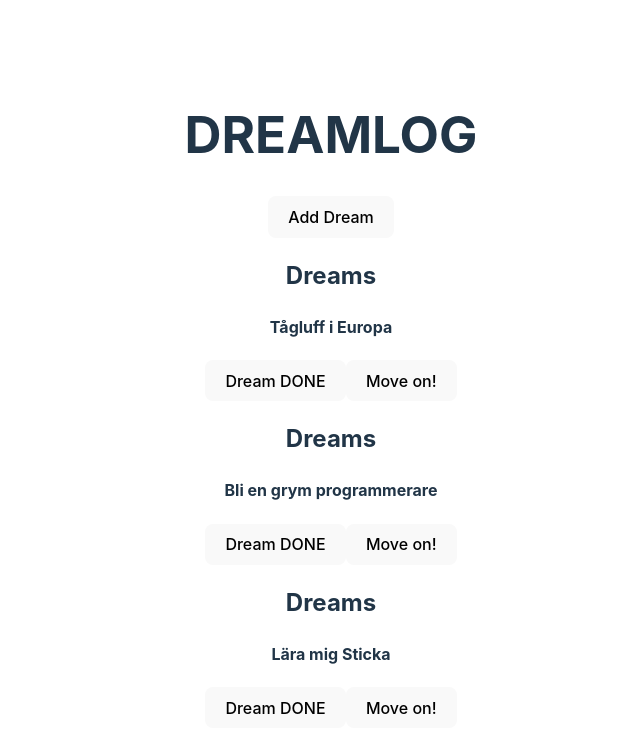
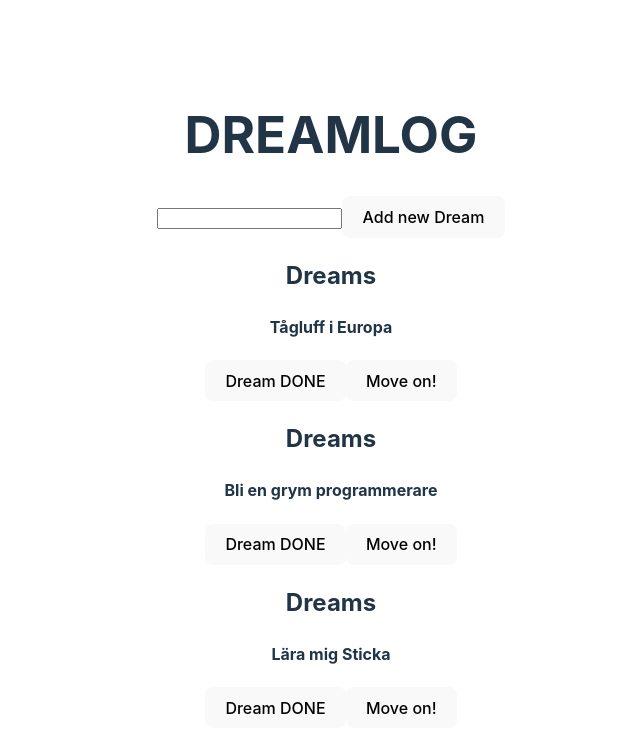
Before and after one commit to billiswruce/dreamlog, a React (Vite) app: page / in a window 1280 px wide. Shown: the top 752 px of the page, without its empty margins (309-949 px from the left). Built offline with nearby package versions, Linux system fonts and the light colour scheme.

Commit message:
Fixed input and button to third component

```diff
--- a/src/components/AddDream.tsx
+++ b/src/components/AddDream.tsx
@@ -0,0 +1,23 @@
+import { ChangeEvent, useState } from "react";
+
+interface IAddDreamProps {
+  addDream: (theNewDream: string) => void;
+}
+export const AddDream = (props: IAddDreamProps) => {
+  const [newDream, setNewDream] = useState("");
+
+  const handleClick = () => {
+    props.addDream(newDream);
+  };
+
+  const handleChange = (e: ChangeEvent<HTMLInputElement>) => {
+    setNewDream(e.target.value);
+  };
+
+  return (
+    <>
+      <input type="text" value={newDream} onChange={handleChange} />
+      <button onClick={handleClick}>Add new Dream</button>
+    </>
+  );
+};
--- a/src/components/DreamApp.tsx
+++ b/src/components/DreamApp.tsx
@@ -1,6 +1,7 @@
 import { useState } from "react";
 import { ShowDream } from "./ShowDream";
 import { Dream } from "../models/Dream";
+import { AddDream } from "./AddDream";
 
 //MAIN COMPONENT
 export const DreamApp = () => {
@@ -22,20 +23,21 @@ export const DreamApp = () => {
     );
   };
 
-  const addDream = (theNewDream: string) => {
+  const addANewDream = (theNewDream: string) => {
     setDreams([...dreams, new Dream(0, theNewDream, false)]);
   };
 
   return (
     <>
       <h1>DREAMLOG</h1>
-      <button
+      <AddDream addDream={addANewDream} />
+      {/* <button
         onClick={() => {
           addDream("");
         }}
       >
         Add Dream
-      </button>
+      </button> */}
       {dreams.map((dream) => {
         return (
           <ShowDream
```
